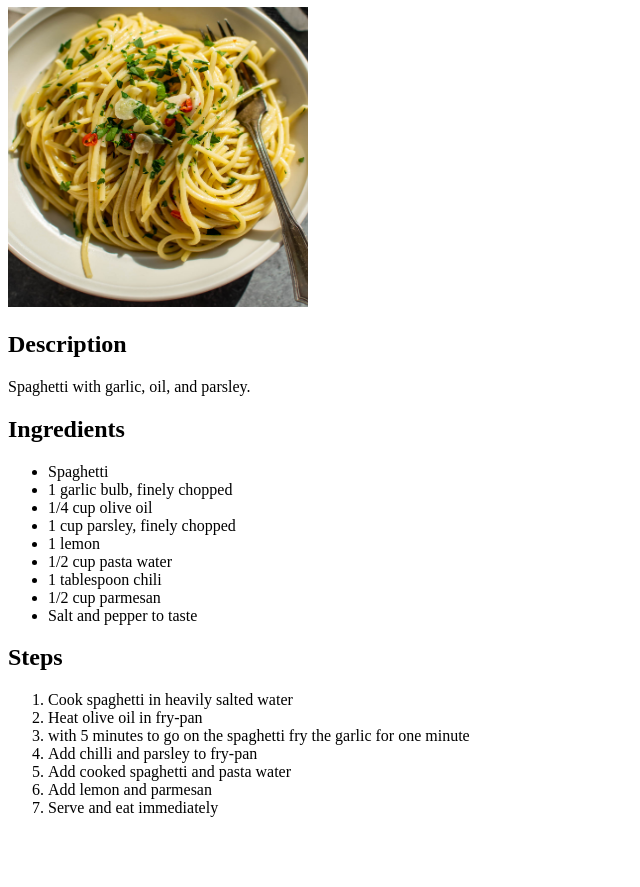
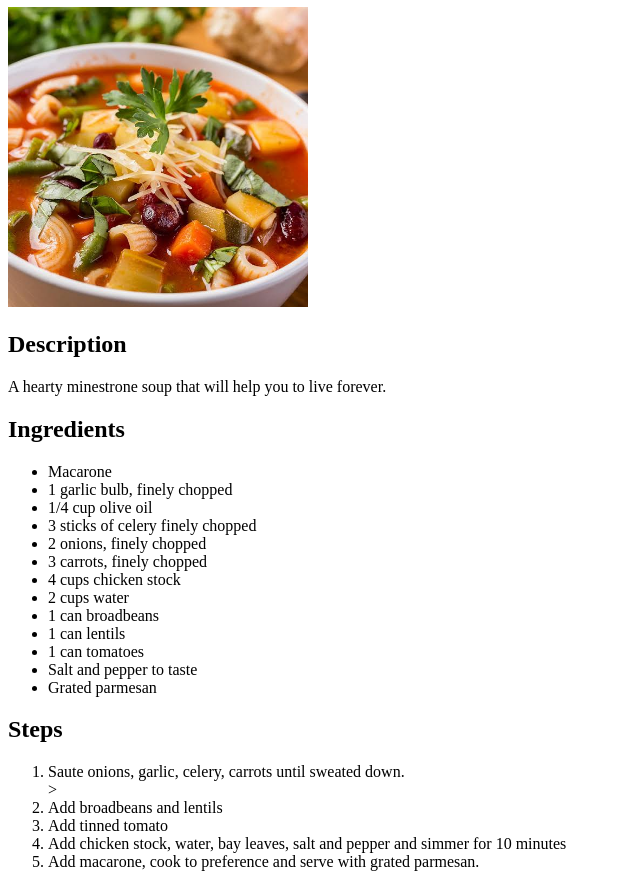
Before and after one commit to fancyboy96/odin-recipes, a plain HTML site: page recipes/spaghetti-aglio-e-olio.html in a window 1280 px wide. Shown: the part 73-960 px from the top of the page, without its empty margins (0-640 px from the left). Before the commit the page ends 906 px from the top, so only its background shows below. Drawn offline with Linux system fonts and the light colour scheme.

Commit message:
Added Minestrone Soup recipe

```diff
--- a/recipes/spaghetti-aglio-e-olio.html
+++ b/recipes/spaghetti-aglio-e-olio.html
@@ -3,34 +3,36 @@
 <head>
     <meta charset="UTF-8">
     <meta name="viewport" content="width=device-width, initial-scale=1.0">
-    <title>Spaghetti Aglio e Olio</title>
+    <title>Minestrone</title>
 </head>
 <body>
-    <h1>Spaghetti Aglio e Olio</h1>
-    <img src="../images/Aglio-e-Olio.jpg" height="300" width="300">
+    <h1>Minestrone</h1>
+    <img src="../images/minestrone.jpeg" height="300" width="300">
     <h2>Description</h2>
-    <p>Spaghetti with garlic, oil, and parsley.</p>
+    <p>A hearty minestrone soup that will help you to live forever.</p>
     <h2>Ingredients</h2>
     <ul>
-        <li>Spaghetti</li>
+        <li>Macarone</li>
         <li>1 garlic bulb, finely chopped</li>
         <li>1/4 cup olive oil</li>
-        <li>1 cup parsley, finely chopped</li>
-        <li>1 lemon</li>
-        <li>1/2 cup pasta water</li>
-        <li>1 tablespoon chili</li>
-        <li>1/2 cup parmesan</li>
+        <li>3 sticks of celery finely chopped</li>
+        <li>2 onions, finely chopped</li>
+        <li>3 carrots, finely chopped</li>
+        <li>4 cups chicken stock</li>
+        <li>2 cups water</li>
+        <li>1 can broadbeans</li>
+        <li>1 can lentils</li>
+        <li>1 can tomatoes</li>
         <li>Salt and pepper to taste</li>
+        <li>Grated parmesan</li>
     </ul>
     <h2>Steps</h2>
     <ol>
-        <li>Cook spaghetti in heavily salted water</li>
-        <li>Heat olive oil in fry-pan</li>
-        <li>with 5 minutes to go on the spaghetti fry the garlic for one minute</li>
-        <li>Add chilli and parsley to fry-pan</li>
-        <li>Add cooked spaghetti and pasta water</li>
-        <li>Add lemon and parmesan</li>
-        <li>Serve and eat immediately</li>
+        <li>Saute onions, garlic, celery, carrots until sweated down.</li>>
+        <li>Add broadbeans and lentils</li>
+        <li>Add tinned tomato</li>
+        <li>Add chicken stock, water, bay leaves, salt and pepper and simmer for 10 minutes</li>
+        <li>Add macarone, cook to preference and serve with grated parmesan. </li>
     </ol>
 </body>
 </html>
```
Also changed, not shown: index.html (+1 -0 lines), images/minestrone.jpeg (added), recipes/minestrone.html (added).
